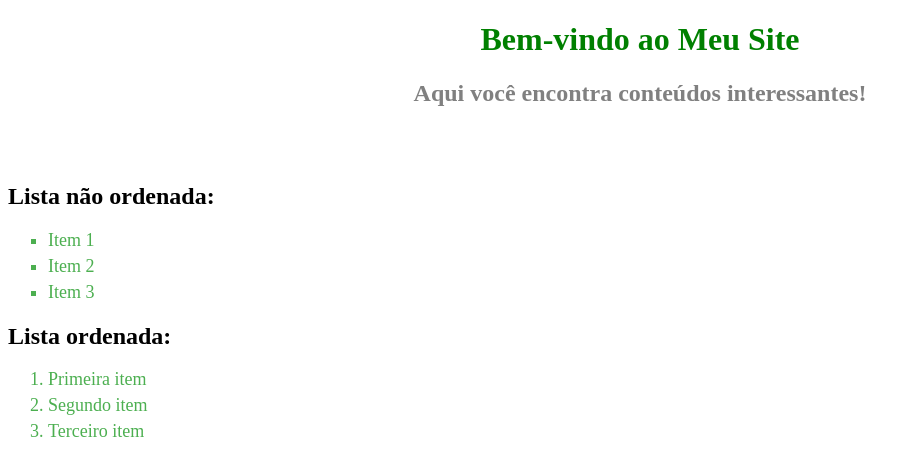
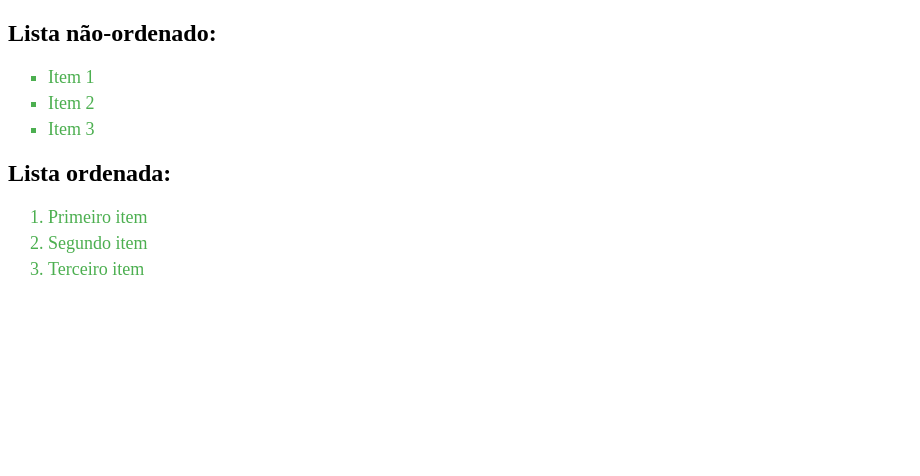
Before and after one commit to Eikichi2506/Desenvolvimento-Web, a plain HTML site: page html/exerc-html/exerc2.html in a window 1280 px wide. Shown: the whole page, without its empty margins (0-920 px from the left). Drawn offline with Linux system fonts and the light colour scheme.

Commit message:
falta terminar

```diff
--- a/html/exerc.html
+++ b/html/exerc-html/exerc2.html
@@ -3,16 +3,8 @@
 <head>
     <meta charset="UTF-8">
     <meta name="viewport" content="width=device-width, initial-scale=1.0">
-    <title>Exercício Desenvolvimento Web</title>
+    <title>Exercício 2</title>
     <style>
-        .titulo{
-            color: green;
-            text-align: center;
-        }
-        .subtitulo{
-            color: gray;
-            text-align: center;
-        }
         ul{
             list-style-type: square;
         }
@@ -24,18 +16,15 @@
     </style>
 </head>
 <body>
-    <h1 class="titulo">Bem-vindo ao Meu Site</h1>
-    <h2 class="subtitulo">Aqui você encontra conteúdos interessantes!</h2>
-    <br><br>
-    <h2>Lista não ordenada:</h2>
-    <ul class="">
+    <h2>Lista não-ordenado:</h2>
+    <ul>
         <li>Item 1</li>
         <li>Item 2</li>
         <li>Item 3</li>
     </ul>
     <h2>Lista ordenada:</h2>
-    <ol class="">
-        <li>Primeira item</li>
+    <ol>
+        <li>Primeiro item</li>
         <li>Segundo item</li>
         <li>Terceiro item</li>
     </ol>
```
Also changed, not shown: html/exerc-html/exerc1.html (added, +22 -0 lines), html/exerc-html/exerc3.html (added, +22 -0 lines), html/exerc-html/exerc4.html (added), html/exerc-html/exerc5.html (added), html/exerc-html/exerc6.html (added), html/exerc-html/exerc7.html (added), html/exerc-html/exerc8.html (added), html/exerc-html/exerc9.html (added).
